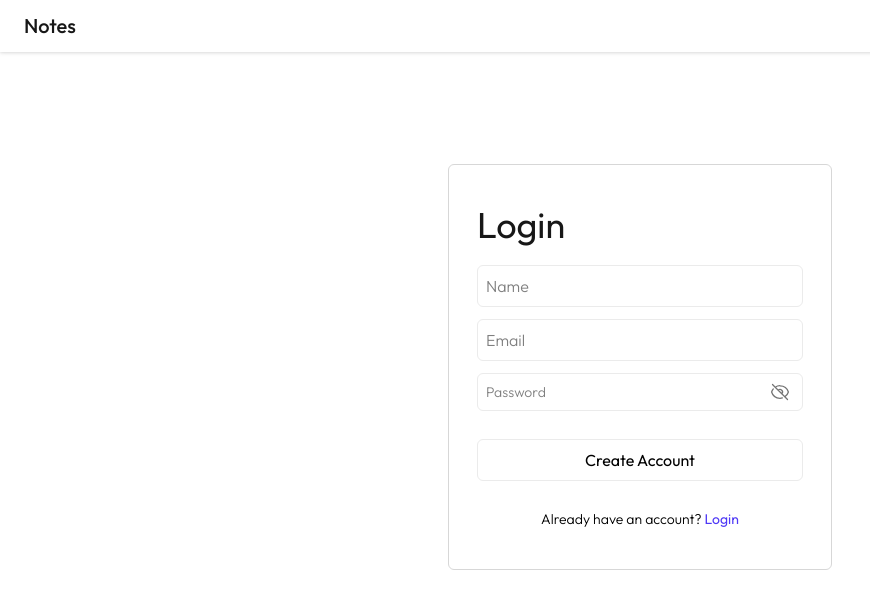
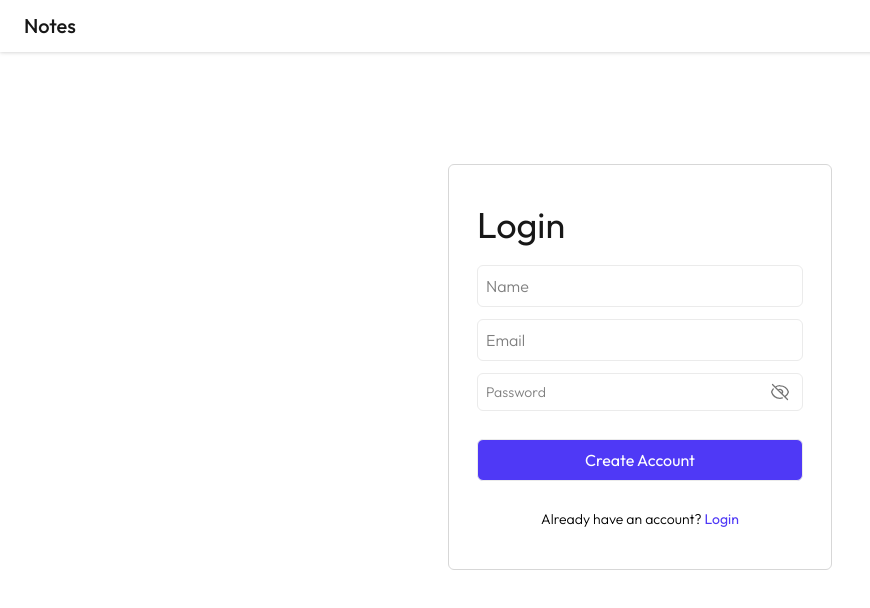
Before and after one commit to ValerieAttila09/notes-app-frontend, a React (Vite) app: page /signup in a window 1280 px wide. Shown: the top 608 px of the page, without its empty margins (0-870 px from the left). Built offline with nearby package versions, Linux system fonts and the light colour scheme.

Commit message:
committed

```diff
--- a/src/pages/Login/Login.jsx
+++ b/src/pages/Login/Login.jsx
@@ -53,7 +53,7 @@ export default function Login() {
             {error && <p className='text-red-500 outfit-regular pb-1'>{error}</p>}
 
             <div className="mt-4 w-full">
-              <button className="w-full rounded-md text-center border border-[#ebebeb] py-2 outfit-regular hover:bg-[#fafafa] hover:border-[#d7d7d7] transition-all" type="submit">Login</button>
+              <button className="w-full rounded-md text-center border border-[#ebebeb] bg-indigo-600 text-white py-2 outfit-regular hover:bg-indigo-500 hover:shadow hover:border-[#d7d7d7] transition-all" type="submit">Log In</button>
             </div>
 
             <p className="text-sm text-center mt-4">
--- a/src/pages/SignUp/SignUp.jsx
+++ b/src/pages/SignUp/SignUp.jsx
@@ -2,6 +2,7 @@ import { useState } from "react"
 import Navbar from "../../components/Navbar/Navbar"
 import PasswordInput from "../../components/Input/PasswordInput"
 import { Link } from "react-router-dom"
+import { validateEmail } from "../../utils/helper"
 
 export default function SignUp() {
 
@@ -16,7 +17,7 @@ export default function SignUp() {
     if (!name) {
       setError("Please enter your name")
     }
-    if (!email) {
+    if (!validateEmail(email)) {
       setError("Please enter your email")
     }
     if (!password) {
@@ -57,7 +58,7 @@ export default function SignUp() {
             {error && <p className='text-red-500 outfit-regular pb-1'>{error}</p>}
 
             <div className="mt-4 w-full">
-              <button className="w-full rounded-md text-center border border-[#ebebeb] py-2 outfit-regular hover:bg-[#fafafa] hover:border-[#d7d7d7] transition-all" type="submit">Create Account</button>
+              <button className="w-full rounded-md text-center border border-[#ebebeb] bg-indigo-600 text-white py-2 outfit-regular hover:bg-indigo-500 hover:shadow hover:border-[#d7d7d7] transition-all" type="submit">Create Account</button>
             </div>
 
             <p className="text-sm text-center mt-4">
```
